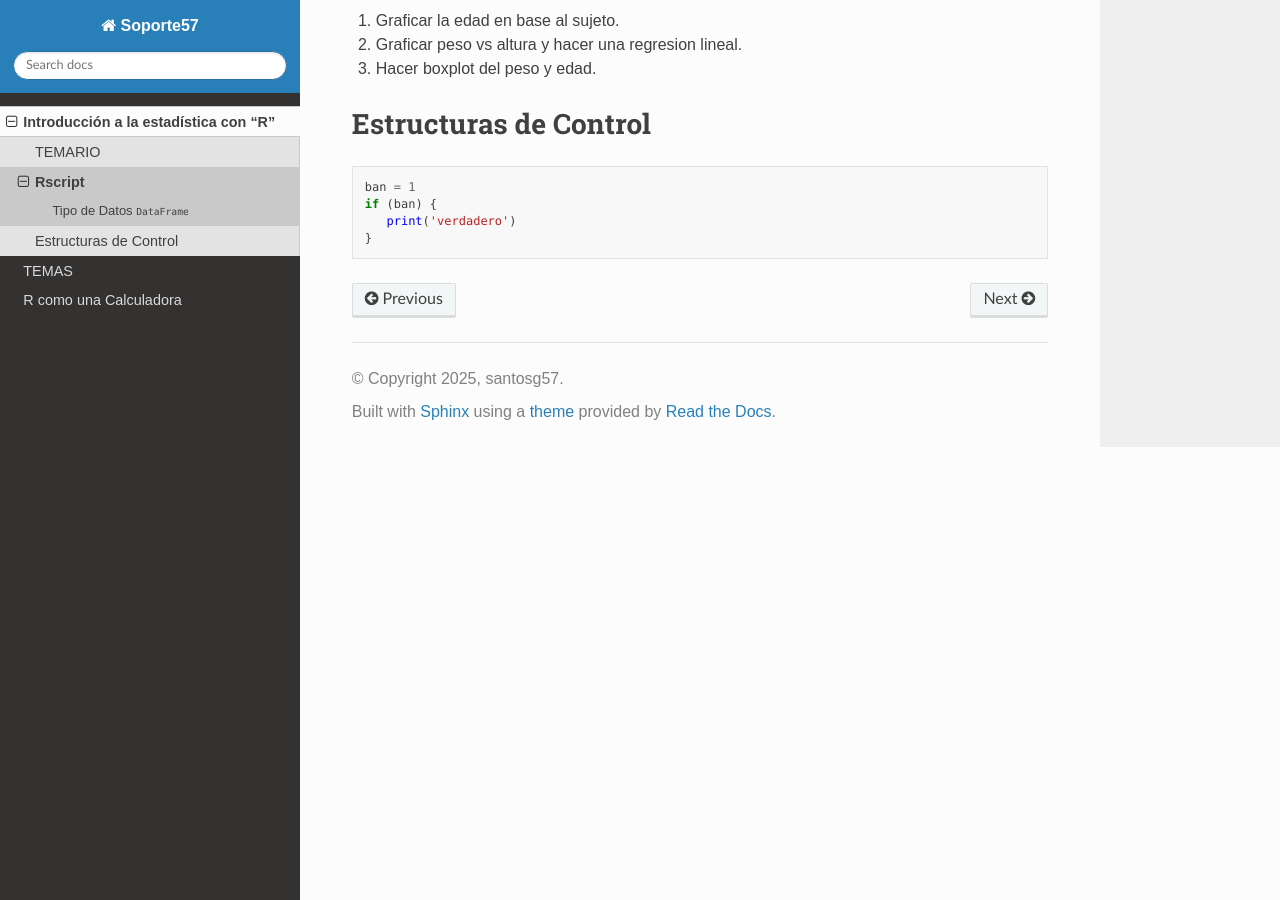
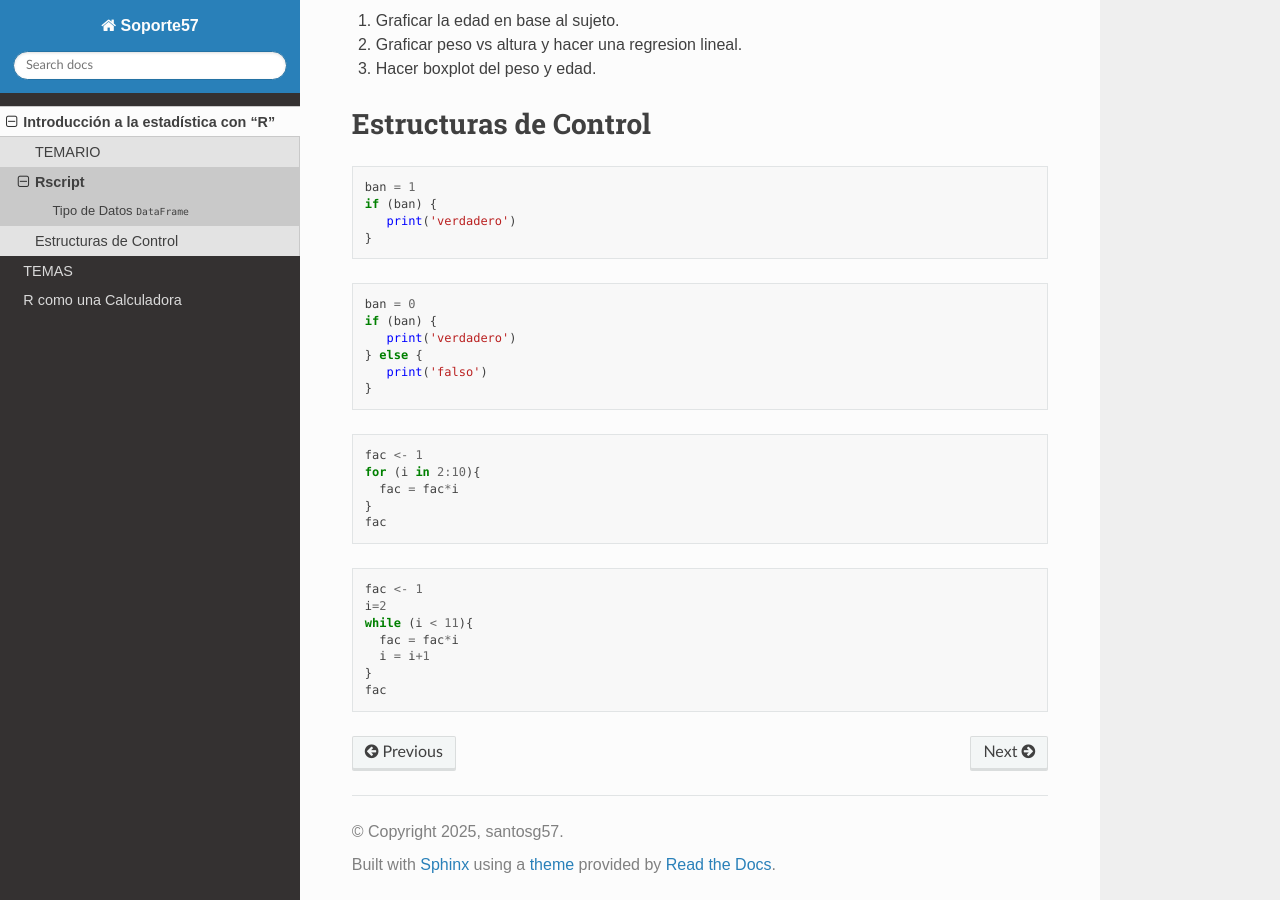
Before and after one commit to matecom57/cursofree, a Sphinx documentation site: the page built from docs/source/Curso_R/RScript.rst, in a window 1280 px wide and 900 px high, scrolled down 822 px. Built offline with Sphinx 7.4.7 and the Read the Docs theme 3.1.0, drawn with Linux system fonts in a browser that asks for light colours.

Commit message:
Test comité

```diff
--- a/docs/source/Curso_R/RScript.rst
+++ b/docs/source/Curso_R/RScript.rst
@@ -53,3 +53,31 @@ Estructuras de Control
    if (ban) {
       print('verdadero')
    }
+
+
+.. code:: R
+
+   ban = 0
+   if (ban) {
+      print('verdadero')
+   } else {
+      print('falso')
+   }
+
+.. code:: R
+
+   fac <- 1
+   for (i in 2:10){
+     fac = fac*i
+   }
+   fac
+
+.. code:: R
+
+   fac <- 1
+   i=2
+   while (i < 11){
+     fac = fac*i
+     i = i+1
+   }
+   fac
```
